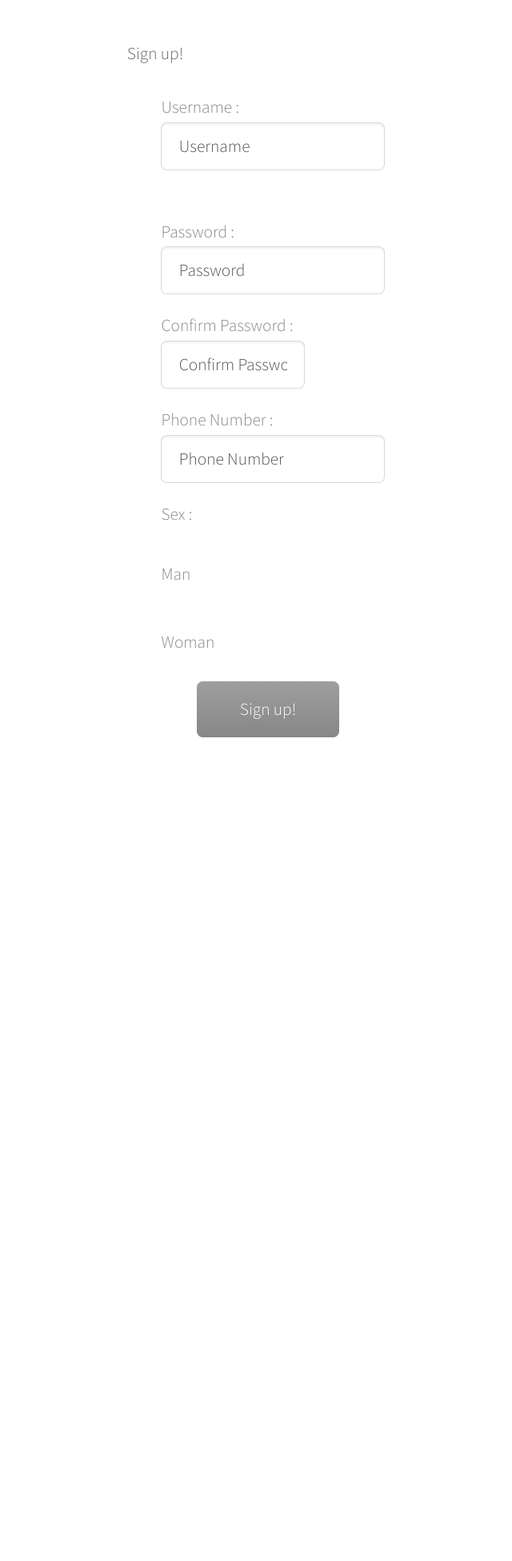
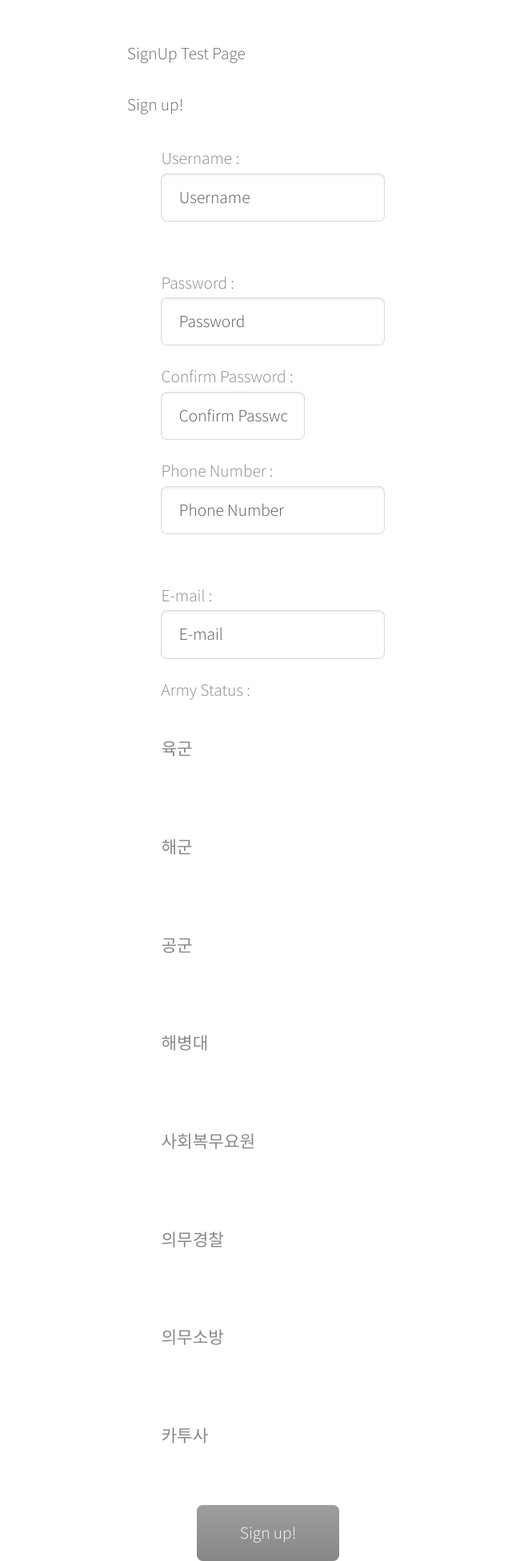
Before and after one commit to wpdnakstp/turningpoint_first, a Django app: template hi/templates/signupTest.html in a window 1280 px wide. Shown: the whole page at 80% size, without its empty margins (398-1038 px from the left). Before the commit the page ends 922 px from the top, so only its background shows below. Run offline with Django 3.2, Linux system fonts and the light colour scheme; the template is opened without the code that fills it, so the values that code supplies are empty; parts of the project's set-up code (start-up, migrations or seed data) failed here and were passed over; grey boxes are pictures that could not be loaded.

Commit message:
(GY) +checking Email validation & + test Signup

```diff
--- a/hi/templates/pr.html
+++ b/hi/templates/pr.html
@@ -56,7 +56,7 @@
                                         <li>
                                                 <a href="{% url 'logout' %}">logout</a>
                                             </li>
-                                            <li><a href="{% url 'signup' %}">signup</a></li>
+                                            <li><a href="{% url 'signupTest' %}">signup</a></li>
                                         </ul>
 
 
@@ -65,7 +65,7 @@
 
                 <ul style="padding:0px; margin:0px; position:absolute; right:20px; top:20px; ">
                     <li><a href="{% url 'login' %}">login</a></li>
-                    <li><a href="{% url 'signup' %}">signup</a></li>
+                    <li><a href="{% url 'signupTest' %}">signup</a></li>
                 </ul>
                {% endif %}
 
--- a/hi/templates/signupTest.html
+++ b/hi/templates/signupTest.html
@@ -34,8 +34,9 @@
 
     <body class="is-preload">
     <div class="">
+        <h1>SignUp Test Page</h1>
         <h1>Sign up!</h1>
-        <form method = "POST" action = "{%url 'signup' %}"> <!-- 위에서 작성한 signup url로 아래 사용자 input들을 post방식으로 넘겨줍니다.-->
+        <form method = "POST" action = "{%url 'signupTest' %}"> <!-- 위에서 작성한 signup url로 아래 사용자 input들을 post방식으로 넘겨줍니다.-->
             <div class="container">
             <div class="row gtr-uniform" style="width:300px;">
                 <div class="row">
@@ -68,17 +69,45 @@
                         <input type="text" name="phonenumber" id="phonenumber" value="" placeholder="Phone Number" />
                     </div>
                 </div>
+                <br>
+                <div class="row">
+                    <div class="col-12 col-12-xsmall">
+                    E-mail :
+                    <br>
+                        <input type="text" name="trEmail" id="trEmail" value="" placeholder="E-mail" />
+                    </div>
+                </div>
                     <br>
                     <br>
                 <div class="row">
                     <div class="col-12">
                         <div class="select">
-                        Sex :
+                        Army Status :
                         <br>
-                            <input type="radio" id="man" name="man">
-                            <label for="man">Man</label>
-                            <input type="radio" id="woman" name="woman">
-                            <label for="woman">Woman</label>
+                            <input type="radio" id="army" name="selectArmy">
+                            <label for="army">육군</label>
+                            <br>
+                            <input type="radio" id="navy" name="selectArmy">
+                            <label for="navy">해군</label>
+                            <br>
+                            <input type="radio" id="airForce" name="selectArmy">
+                            <label for="airForce">공군</label>
+                            <br>
+                            <input type="radio" id="marine" name="selectArmy">
+                            <label for="marine">해병대</label>
+                            <br>
+                            <input type="radio" id="PublicServiceWorker" name="selectArmy">
+                            <label for="PublicServiceWorker">사회복무요원</label>
+                            <br>
+                            <input type="radio" id="" name="selectArmy">
+                            <label for="conscriptedPolice">의무경찰</label>
+                            <br>
+                            <input type="radio" id="conscriptedFireFighter" name="selectArmy">
+                            <label for="conscriptedFireFighter">의무소방</label>
+                            <br>
+                            <input type="radio" id="katusa" name="selectArmy">
+                            <label for="katusa">카투사</label>
+                            <br>
                         </div>
                     </div>
                 </div>
--- a/hi/urls.py
+++ b/hi/urls.py
@@ -5,4 +5,5 @@
     path('login/', views.userlogin, name="login" ),
     path('signup/', views.signup, name="signup" ),
     path('logout/', views.logout, name="logout" ),
+    path('signupTest/', views.signupTest, name="signupTest" ),
 ]
```
Also changed, not shown: hi/views.py (+15 -9 lines), db.sqlite3.
